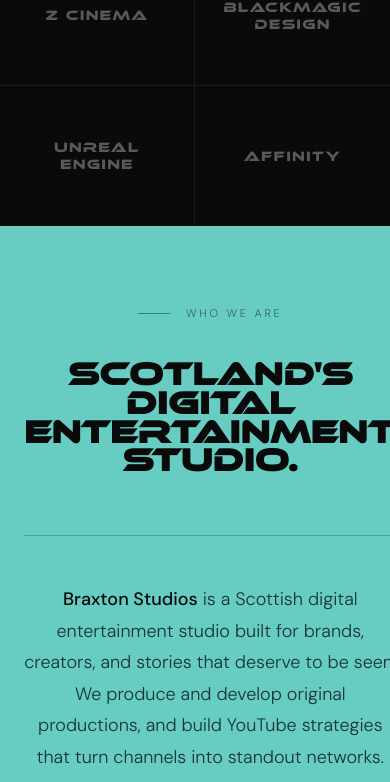
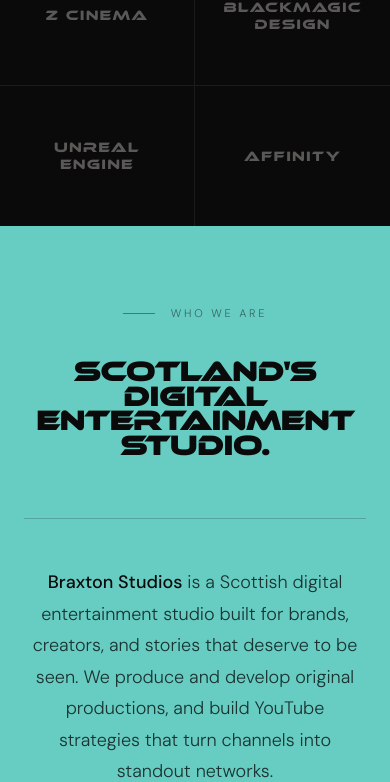
Before and after one commit to alasdairb11git/braxton-studios-website, a Node server app: page / in a window 390 px wide. Shown: the part 3544-4326 px from the top of the page. Run offline with Node 20, Linux system fonts and the light colour scheme.

Commit message:
Shrink Who We Are heading on desktop, fix mobile text overflow
Desktop max size dropped from 72px to 56px to match other section
headings on the site instead of dominating the block. On mobile the
heading was floored at 32px regardless of screen width, so
ENTERTAINMENT overflowed past the viewport edges; added a proper
mobile clamp scoped to the existing max-width:900px block.

Co-Authored-By: Claude Sonnet 5 <noreply@anthropic.com>

```diff
--- a/public/css/style.css
+++ b/public/css/style.css
@@ -1787,7 +1787,7 @@ body.light .nav-logo-light { display: block; }
 }
 .about-heading {
   font-family: 'Ethnocentric', 'Bebas Neue', sans-serif;
-  font-size: clamp(32px, 5vw, 72px);
+  font-size: clamp(32px, 4vw, 56px);
   line-height: 0.9; letter-spacing: 0.01em;
   margin-bottom: 60px;
   color: #0a0a0a;
@@ -2854,6 +2854,7 @@ body.light .nav-hamburger span { background: #0a0a0a; }
 
   /* About */
   .about-inner { padding: 80px 24px; }
+  .about-heading { font-size: clamp(22px, 7vw, 32px); word-break: break-word; }
   .about-stats { grid-template-columns: 1fr; max-width: 280px; margin: 0 auto; }
   .about-contact-link { font-size: 14px; word-break: break-all; }
   .stat-num { font-size: 28px; }
```
